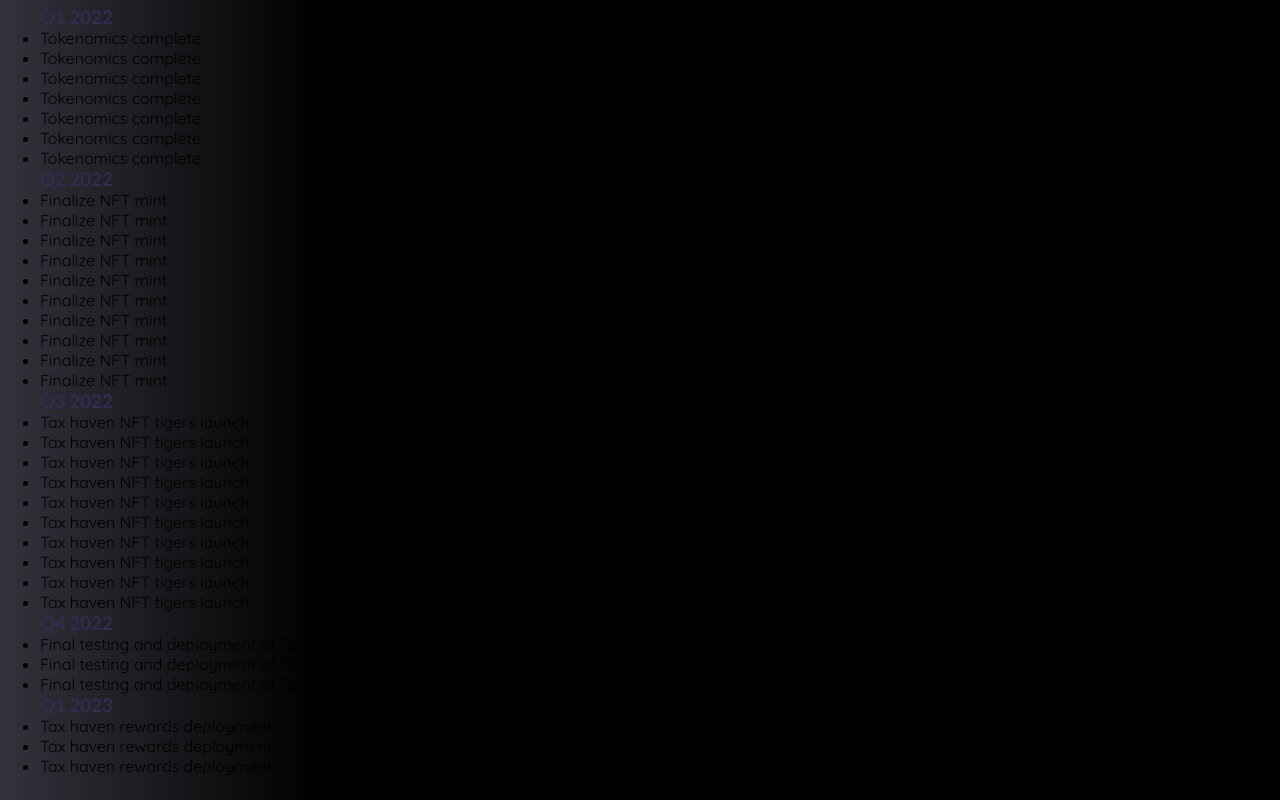
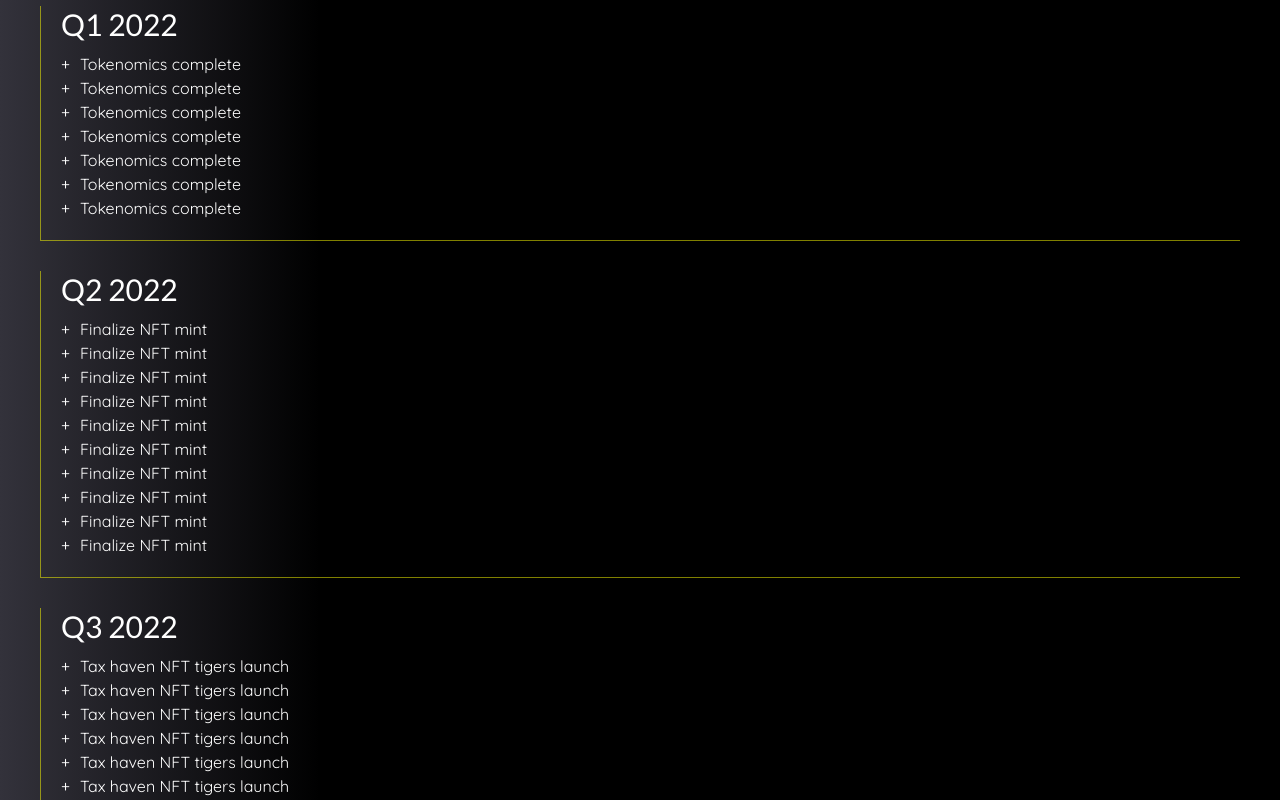
Before and after one commit to ElliotWood13/defi-landing-page, a React (Create React App) app: page / in a window 1280 px wide. Shown: the part 1660-2460 px from the top of the page. Built offline with nearby package versions, Linux system fonts and the light colour scheme.

Commit message:
Initial styling for elements

```diff
--- /dev/null
+++ b/src/components/organisms/kpiSection/kpiSection.css
@@ -0,0 +1,39 @@
+.section-container {
+    color: #ffffff;
+    /* ⬆ Link to design.js */
+    display: grid;
+    grid-template-columns: repeat(1, 100%);
+}
+
+.kpiSection-card {
+    padding-left: 20px;
+    padding-bottom: 20px;
+    border-left: 1px solid rgba(255, 255, 0, .5);
+    border-bottom: 1px solid rgba(255, 255, 0, .5);
+}
+
+.kpiSection-card:not(:first-child) {
+    margin-top: 30px;
+}
+
+.kpiSection-card h3 {
+    color: white;
+    font-size: 30px;
+    font-weight: 500;
+    /* font-family: font.brand; */
+    margin-bottom: 10px;
+}
+
+.kpiSection-card ul {
+    list-style: none;
+}
+
+.kpiSection-card ul li {
+    font-size: 16px;
+    line-height: 1.5;
+}
+
+.kpiSection-card ul li::before {
+    content: '+';
+    margin-right: 10px;
+}
--- a/src/components/organisms/kpiSection/kpiSection.jsx
+++ b/src/components/organisms/kpiSection/kpiSection.jsx
@@ -2,10 +2,17 @@ import React from 'react'
 import { Section } from '../../layouts/section'
 import { gradient } from '../../../design'
 
+import './kpiSection.css';
+
+// TODO: Make card component for each "kpiSection-card"
+// TODO: Store <h3>s & <li>s as data to map over for each card
+
 export const KpiSection = () => {
   return (
     <Section id="section5" background={gradient.greyBlack}>
-        <h3>Q1 2022</h3>
+      <div className="section-container">
+        <div className="kpiSection-card">
+          <h3 className="kpiSection__h3">Q1 2022</h3>
           <ul>
             <li>Tokenomics complete</li>
             <li>Tokenomics complete</li>
@@ -15,7 +22,9 @@ export const KpiSection = () => {
             <li>Tokenomics complete</li>
             <li>Tokenomics complete</li>
           </ul>
+        </div>
 
+        <div className="kpiSection-card">
           <h3>Q2 2022</h3>
           <ul>
             <li>Finalize NFT mint</li>
@@ -29,7 +38,9 @@ export const KpiSection = () => {
             <li>Finalize NFT mint</li>
             <li>Finalize NFT mint</li>
           </ul>
+        </div>
 
+        <div className="kpiSection-card">
           <h3>Q3 2022</h3>
           <ul>
             <li>Tax haven NFT tigers launch</li>
@@ -43,20 +54,26 @@ export const KpiSection = () => {
             <li>Tax haven NFT tigers launch</li>
             <li>Tax haven NFT tigers launch</li>
           </ul>
+        </div>
 
+        <div className="kpiSection-card">
           <h3>Q4 2022</h3>
           <ul>
             <li>Final testing and deployment of Tax Haven</li>
             <li>Final testing and deployment of Tax Haven</li>
             <li>Final testing and deployment of Tax Haven</li>
           </ul>
+        </div>
 
+        <div className="kpiSection-card">
           <h3>Q1 2023</h3>
           <ul>
             <li>Tax haven rewards deployment</li>
             <li>Tax haven rewards deployment</li>
             <li>Tax haven rewards deployment</li>
           </ul>
+        </div>
+      </div>
     </Section>
   )
 }
```
Lines whose indentation alone changed are shown as unchanged.
